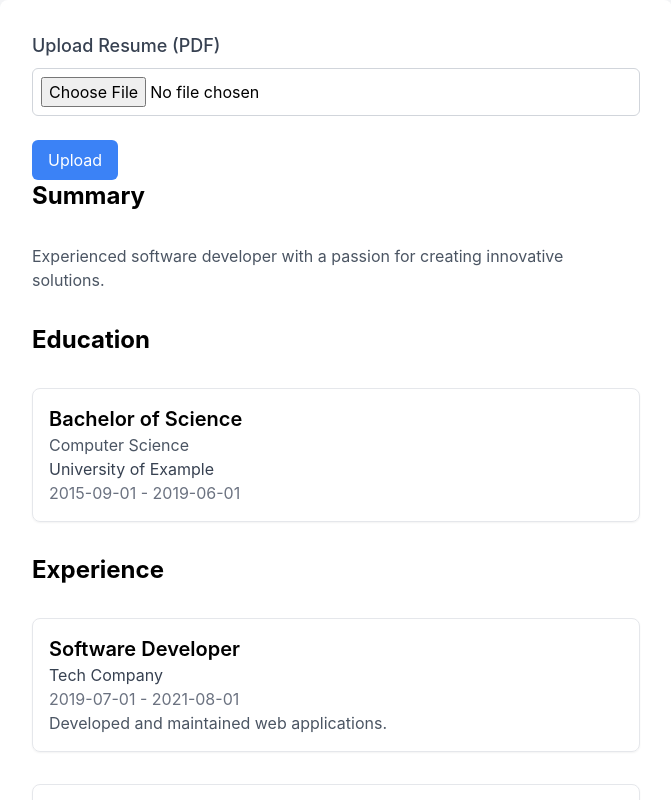
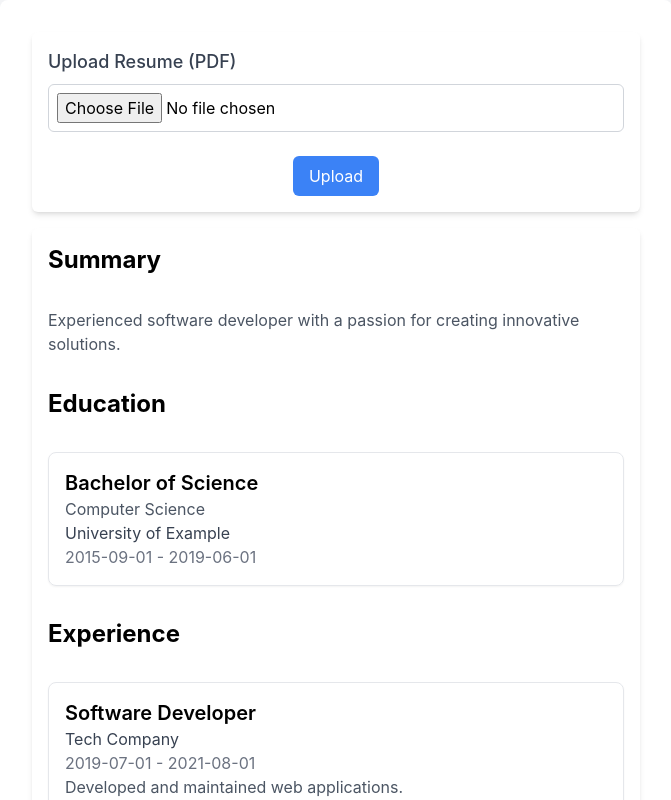
Before and after one commit to jasonDeichert/ResumeSummarizer, a React (Create React App) app in the folder frontend/: page / in a window 1280 px wide. Shown: the top 800 px of the page, without its empty margins (304-975 px from the left). Built offline with nearby package versions, Linux system fonts and the light colour scheme.

Commit message:
small styling improvements

```diff
--- a/frontend/src/components/employeeResumeEdit/pdfuploadform.tsx
+++ b/frontend/src/components/employeeResumeEdit/pdfuploadform.tsx
@@ -59,12 +59,14 @@ const PdfUploadForm: React.FC<PdfUploadFormProps> = ({setIsResumeFileUploaded, s
                     className="border border-gray-300 rounded-md p-2"
                 />
             </div>
+            <div className="flex justify-center">
                 <button
                     type="submit"
                     className="bg-blue-500 text-white py-2 px-4 rounded-md hover:bg-blue-600"
                 >
                     Upload
                 </button>
+            </div>
         </form>
     );
 };
--- a/frontend/src/pages/employeeResumeEdit.tsx
+++ b/frontend/src/pages/employeeResumeEdit.tsx
@@ -43,8 +43,13 @@ const EmployeeResumeEdit: React.FC = () => {
 
     return (
         <div>
-            <PdfUploadForm setIsResumeFileUploaded={setIsResumeFileUploaded} setResume={setResume} />
-            <ResumeEdit resume={resume}/>
+            <div className="bg-white shadow-md rounded-md p-4 mb-4">
+                <PdfUploadForm setIsResumeFileUploaded={setIsResumeFileUploaded} setResume={setResume} />
+            </div>
+
+            <div className="bg-white shadow-md rounded-md p-4">
+                <ResumeEdit resume={resume}/>
+            </div>
         </div>
     );
 };
```
Lines whose indentation alone changed are shown as unchanged.
